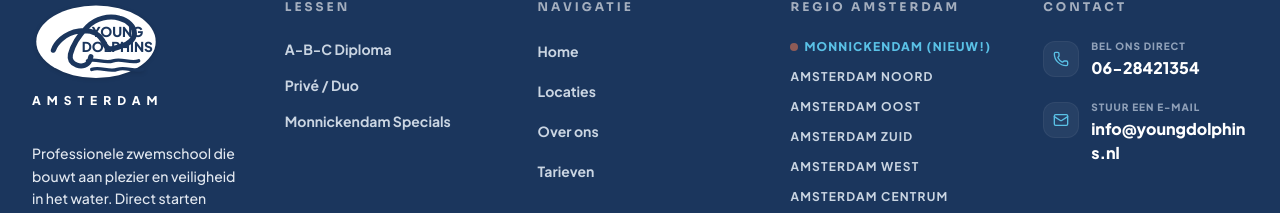
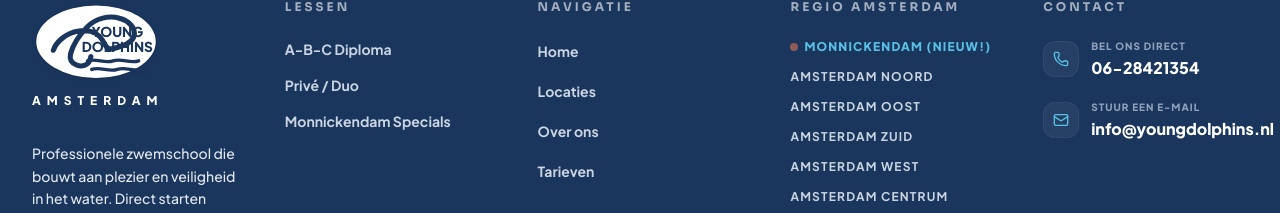
Before and after one commit to abdelbouda/abdelbouda-youngdolphins.nl, a React (Vite) app: page / in a window 1280 px wide. Shown: the part 9478-9691 px from the top of the page. Built offline with nearby package versions, Linux system fonts and the light colour scheme; no server answers; the database is empty.

Commit message:
Fix: downgrade Vite naar 5.4.0 voor Firebase compatibiliteit

```diff
--- a/src/components/Footer.tsx
+++ b/src/components/Footer.tsx
@@ -9,7 +9,6 @@
 
   return (
     <footer className="bg-primary text-white pt-24 pb-12 overflow-hidden relative">
-      {/* Premium Gradient Top Border Accent */}
       <div className="absolute top-0 left-0 w-full h-1 bg-gradient-to-r from-secondary via-cyan-400 to-coral"></div>
 
       <div className="max-w-7xl mx-auto px-4 sm:px-6 lg:px-8">
@@ -103,7 +102,7 @@
             </div>
           </div>
 
-          {/* Kolom 5: Direct Contact */}
+          {/* Kolom 5: Direct Contact - met gefixte e-mail weergave */}
           <div>
             <h4 className="font-black text-white mb-6 uppercase text-xs tracking-[0.25em] opacity-60">Contact</h4>
             <ul className="space-y-5">
@@ -122,7 +121,13 @@
                 </div>
                 <div>
                   <p className="text-[10px] font-black uppercase tracking-widest text-slate-400 mb-0.5">Stuur een e-mail</p>
-                  <a href="mailto:info@youngdolphins.nl" className="text-base font-black text-white hover:text-secondary transition-colors break-all">info@youngdolphins.nl</a>
+                  {/* Fix: e-mailadres niet afbreken op rare plekken */}
+                  <a
+                    href="mailto:info@youngdolphins.nl"
+                    className="text-base font-black text-white hover:text-secondary transition-colors break-words whitespace-normal"
+                  >
+                    info@youngdolphins.nl
+                  </a>
                 </div>
               </li>
             </ul>
@@ -130,7 +135,7 @@
 
         </div>
 
-        {/* Onderste Balk: Copyright & Juridische Links */}
+        {/* Onderste Balk */}
         <div className="pt-10 border-t border-white/5 flex flex-col md:flex-row justify-between items-center gap-6">
           <p className="text-xs font-bold text-slate-400 uppercase tracking-[0.15em] text-center md:text-left">
             © {currentYear} {t('footer_built')}
```
